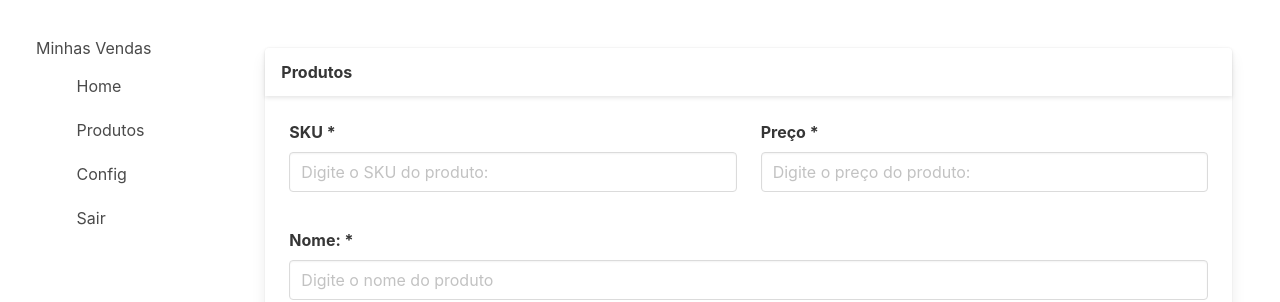
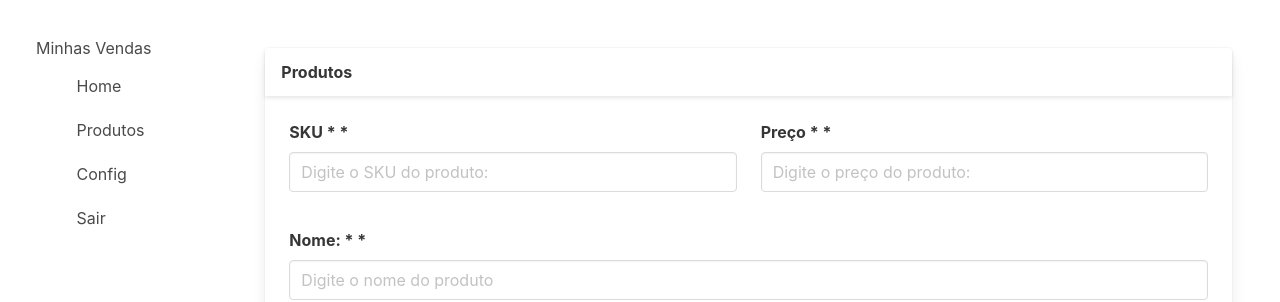
Before and after one commit to felps-daniel-dev/Projeto-Vendas, a Next.js app in the folder vendas-app/: page /cadastros/produtos in a window 1280 px wide. Shown: the top 302 px of the page. Built offline with nearby package versions, Linux system fonts and the light colour scheme.

Commit message:
Finalizado manutenção da Atualização

```diff
--- a/vendas-app/src/components/produtos/cadastro/index.tsx
+++ b/vendas-app/src/components/produtos/cadastro/index.tsx
@@ -2,38 +2,39 @@ import { useState } from 'react';
 import { Layout } from "@/components/layout";
 import { Input } from "@/components/common";
 import { useProdutoService } from '@/app/services';
-import { Produto } from '@/app/models/produtos'
-import { converterBigDecimal } from '@/app/util/money'
-
+import { Produto } from '@/app/models/produtos';
+import { converterBigDecimal } from '@/app/util/money';
 
 export const CadastroProdutos: React.FC = () => {
     const service = useProdutoService();
-    const [sku, setSku] = useState('');  // cria uma variavel com valor e tem a variavel e tambem a opção de alterar o valor
+
+    const [sku, setSku] = useState('');
     const [preco, setPreco] = useState('');
     const [nome, setNome] = useState('');
     const [descricao, setDescricao] = useState('');
-    const [id, setId] = useState<string | undefined>('');
+    const [id, setId] = useState<string | undefined>(undefined);
     const [dataCadastro, setdataCadastro] = useState<string | undefined>('');
 
     const submit = () => {
-        const precoLimpo = preco.replace(/\./g, '').replace(',', '.');
+        const precoConvertido = converterBigDecimal(preco);// tratamento de preço
 
         const produto: Produto = {
-        id: id ? id : undefined, // Se for "" vira undefined porque é autoincrement
+            id,
             sku,
-        preco: parseFloat(precoLimpo) || 0,
+            preco: precoConvertido,
             nome,
             descricao
         }
 
-        console.log(produto);
+        console.log("Objeto enviado:", produto);
+
         if (id) {
             service.atualizar(produto)
-                .then(response => console.log(produto));
+                .then(response => console.log("Atualizado!"));
         } else {
             service.cadastrar(produto)
                 .then(produtoResposta => {
-                    setId(produtoResposta.id)
+                    setId(produtoResposta.id);
                     setdataCadastro(produtoResposta.dataCadastro);
                 });
         }
@@ -41,41 +42,44 @@ export const CadastroProdutos: React.FC = () => {
 
     return (
         <Layout titulo="Produtos">
-            {id &&  //só vai incrementar na tela se o id não estiver vazio quando retornar o response
+
+            {id &&
                 <div className="columns">
-                    <Input label="SKU "
+                    <Input label="Código:"
+                        columnClasses="is-half"
+                        value={id}
+                        id="inputId"
+                        disabled />
+
+                    <Input label="Data de Cadastro:"
+                        columnClasses="is-half"
+                        value={dataCadastro}
+                        id="inputDataCadastro"
+                        disabled />
+                </div>
+            }
+
+            <div className="columns">
+                <Input label="SKU *"
+                    columnClasses="is-half"
                     id="inputSku"
                     value={sku}
                     onChange={setSku}
                     placeholder='Digite o SKU do produto:' />
 
-                    <Input label="Preço "
+                <Input label="Preço *"
+                    columnClasses="is-half"
                     id="inputPreco"
                     value={preco}
                     onChange={setPreco}
                     currency={true}
                     placeholder='Digite o preço do produto:' />
             </div>
-            }
-            <div className="columns">
-                <Input label="SKU "
-                    columnClasses="is-half"
-                    id="inputSku"
-                    placeholder='Digite o SKU do produto:' />
-                <Input label="Preço "
-                    columnClasses="is-half"
-                    id="inputPreco"
-                    placeholder='Digite o preço do produto:'
-                    currency={true} />
-
-
-            </div>
-
 
             <div className="columns">
-
-                <Input label="Nome: "
+                <Input label="Nome: *"
                     columnClasses="is-full"
+                    value={nome}
                     onChange={setNome}
                     id="inputNome"
                     placeholder='Digite o nome do produto' />
@@ -87,7 +91,8 @@ export const CadastroProdutos: React.FC = () => {
                     <div className="control">
                         <textarea className="textarea"
                             placeholder="Descrição do produto"
-                            id="areaDesc" value={descricao}
+                            id="areaDesc"
+                            value={descricao}
                             onChange={event => setDescricao(event.target.value)} />
                     </div>
                 </div>
```
Lines whose indentation alone changed are shown as unchanged.
